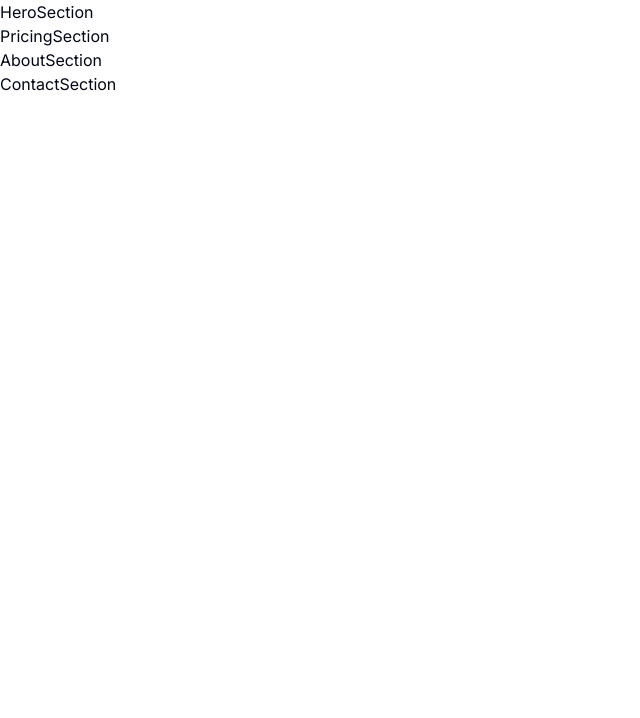
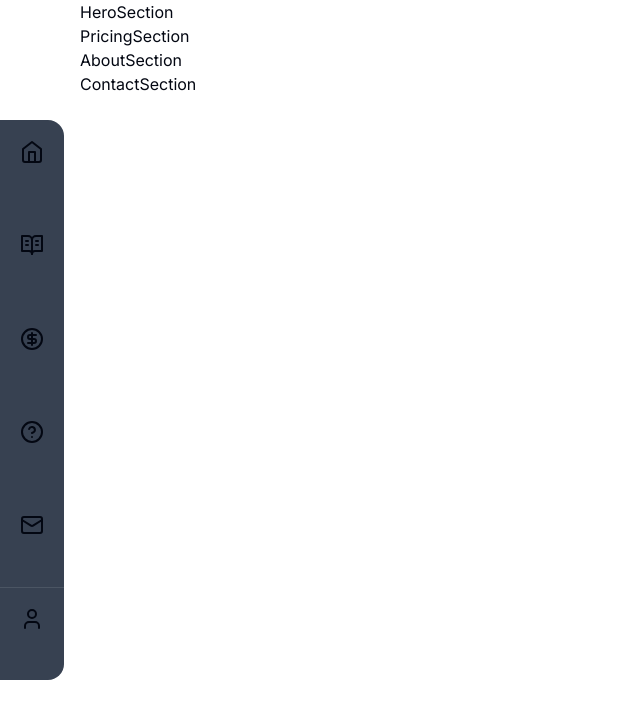
Before and after one commit to hopeVaughn/whatchagot, a Next.js app: page / in a window 1280 px wide. Shown: the top 718 px of the page, without its empty margins (0-640 px from the left). Built offline with nearby package versions, Linux system fonts and the light colour scheme.

Commit message:
update nav bar

```diff
--- a/app/page.tsx
+++ b/app/page.tsx
@@ -2,21 +2,17 @@ import HeroSection from '@/components/HeroSection';
 import AboutSection from '@/components/AboutSection';
 import ContactSection from '@/components/ContactSection';
 import PricingSection from '@/components/PricingSection';
+import Navbar from '@/components/Navbar';
 export default function Home() {
   return (
-    <>
-      <section className="">
+    <main>
+      <Navbar />
+      <section className="mx-20">
         <HeroSection />
-      </section>
-      <section>
         <PricingSection />
-      </section>
-      <section>
         <AboutSection />
-      </section>
-      <section>
         <ContactSection />
       </section>
-    </>
+    </main>
   );
 }
--- a/components/Navbar.tsx
+++ b/components/Navbar.tsx
@@ -1,13 +1,48 @@
 'use client';
 import React from 'react';
+import { Home, BookOpenText, CircleDollarSign, HelpCircle, Mail, User } from 'lucide-react';
+import Link from 'next/link';
 
-type Props = {};
-
-const Navbar = (props: Props) => {
-  return;
-  (
-    <div>Navbar</div>
+const Navbar = () => {
+  return (
+    // Fixed positioning on the left, with full height on small screens and vertically centered on lg and md screens
+    <nav className="fixed top-0 left-0 lg:top-1/2 md:top-1/2 lg:-translate-y-1/2 md:-translate-y-1/2 lg:h-[70%] md:h-[70%] sm:h-full w-16 z-10 rounded-r-2xl">
+      {/* // Full height container with flexible box layout, vertically and horizontally centered items */}
+      <div className="flex flex-col  h-full bg-gray-700  rounded-r-2xl">
+        {/* // Links with border dividers */}
+        <Link href="#home" className="w-full flex-grow">
+          <div className="flex items-center justify-center w-full h-16  hover:bg-gray-600">
+            <Home />
+          </div>
+        </Link>
+        <Link href="#community" className="w-full flex-grow">
+          <div className="flex items-center justify-center w-full h-16 hover:bg-gray-600">
+            <BookOpenText />
+          </div>
+        </Link>
+        <Link href="#pricing" className="w-full flex-grow">
+          <div className="flex items-center justify-center w-full h-16 hover:bg-gray-600">
+            <CircleDollarSign />
+          </div>
+        </Link>
+        <Link href="#faq" className="w-full flex-grow">
+          <div className="flex items-center justify-center w-full h-16 hover:bg-gray-600">
+            <HelpCircle />
+          </div>
+        </Link>
+        <Link href="#contact" className="w-full flex-grow">
+          <div className="flex items-center justify-center w-full h-16  hover:bg-gray-600">
+            <Mail />
+          </div>
+        </Link>
+        <Link href="#contact" className="w-full flex-grow">
+          <div className="flex items-center justify-center w-full h-16 border-t border-gray-600 hover:bg-gray-600">
+            <User />
+          </div>
+        </Link>
+      </div>
+    </nav>
   );
 };
 
-export default Navbar
+export default Navbar;
```
